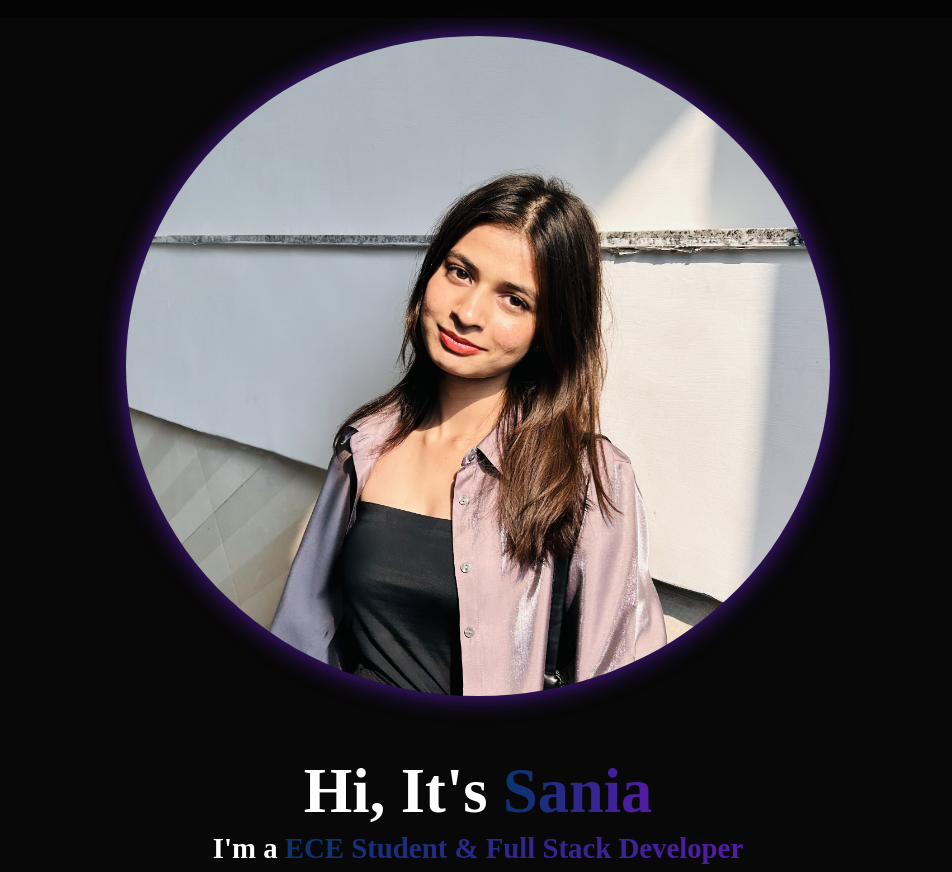
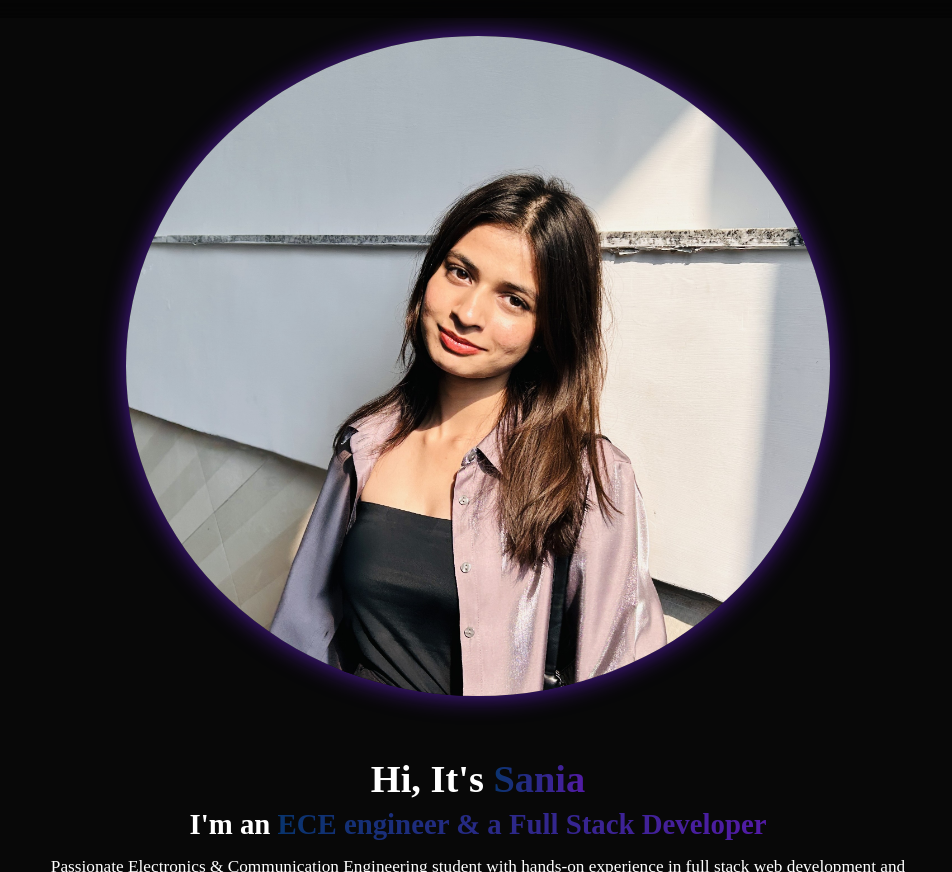
Before and after one commit to sayyedsania1/Portfolio, a plain HTML site: page index.html in a window 1280 px wide. Shown: the part 108-980 px from the top of the page, without its empty margins (162-1114 px from the left). Drawn offline with nearby package versions, Linux system fonts and the light colour scheme.

Commit message:
Sania Portfolio

```diff
--- a/index.html
+++ b/index.html
@@ -33,7 +33,7 @@
     <section class="home" id="home">
         <div class="home-content">
             <h2>Hi, It's <span>Sania</span></h2>
-            <h3>I'm a <span>ECE Student & Full Stack Developer</span></h3>
+            <h3>I'm an <span>ECE engineer & a Full Stack Developer</span></h3>
             <p>Passionate Electronics & Communication Engineering student with hands-on experience in full stack web
                 development and embedded systems. I enjoy building scalable applications, integrating hardware with
                 software, and creating innovative solutions to real-world problems through technology.</p>
--- a/style.css
+++ b/style.css
@@ -114,7 +114,7 @@ section{
     text-align:right;
 }
 .home-content h2{
-    font-size:6.5rem;
+    font-size:4rem;
     font-weight:700;
     margin-top:1.5rem;
     line-height:1;
```
